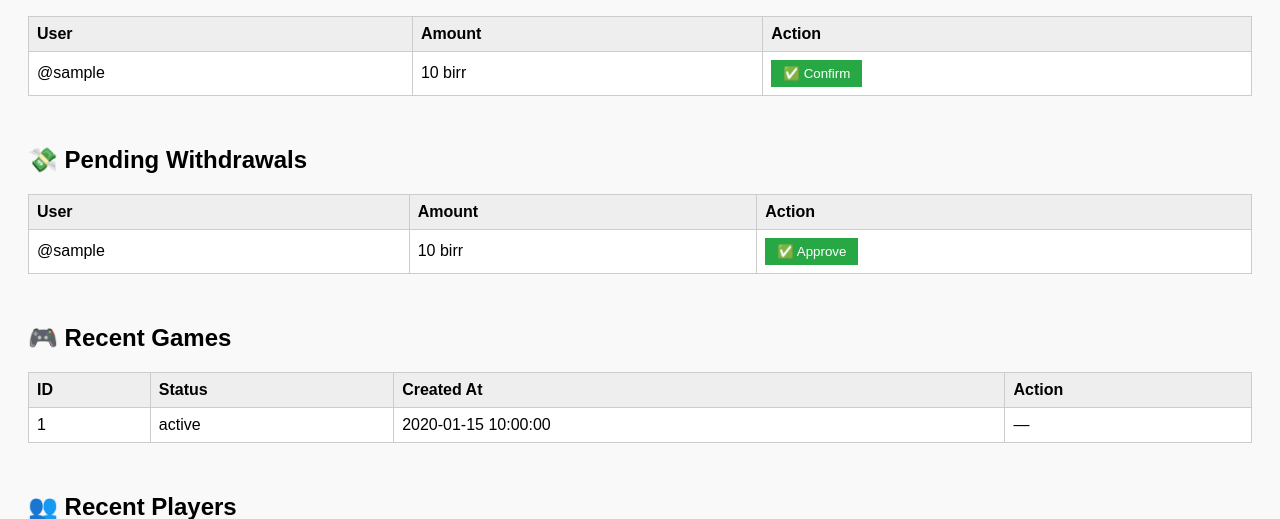
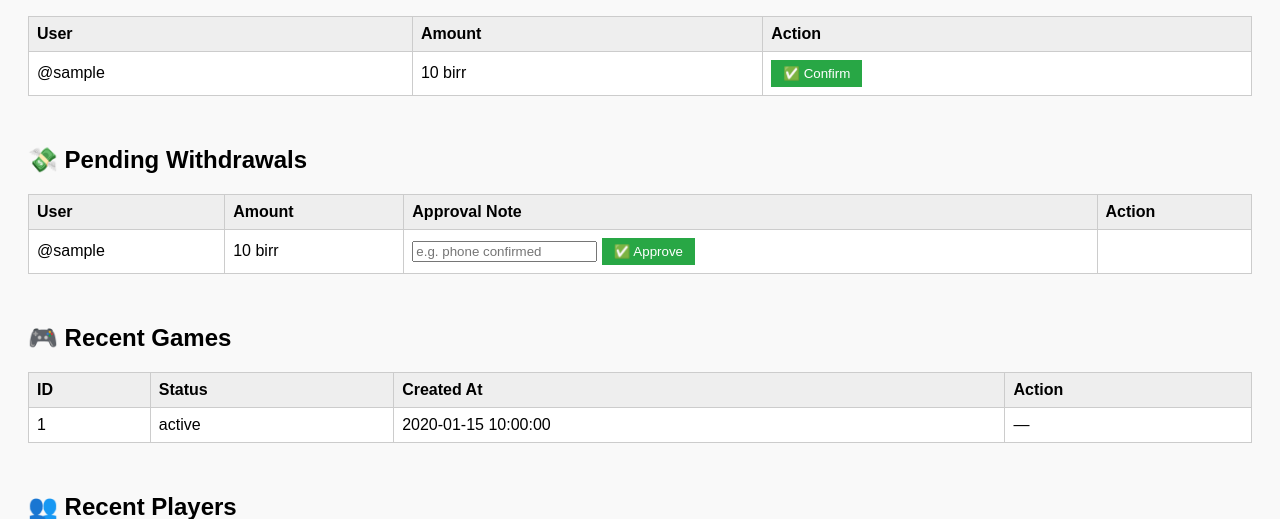
Before and after one commit to gezahegemekonen-boop/arada_bingo-dv, a Flask app: template templates/admin_dashboard.html in a window 1280 px wide. Shown: the part 178-697 px from the top of the page. Run offline with Flask 3, Linux system fonts and the light colour scheme; the template is opened without the code that fills it: most values are stand-ins (such as "Sample title", 1, 10 or a date in 2020); parts of the project's set-up code (start-up, migrations or seed data) failed here and were passed over.

Commit message:
Update admin_dashboard.html

```diff
--- a/templates/admin_dashboard.html
+++ b/templates/admin_dashboard.html
@@ -51,6 +51,7 @@
             <tr>
                 <th>User</th>
                 <th>Amount</th>
+                <th>Approval Note</th>
                 <th>Action</th>
             </tr>
             {% for tx in pending_withdrawals %}
@@ -62,9 +63,11 @@
                         <input type="hidden" name="user_id" value="{{ tx.user_id }}">
                         <input type="hidden" name="tx_id" value="{{ tx.id }}">
                         <input type="hidden" name="amount" value="{{ tx.amount }}">
+                        <input type="text" name="note" placeholder="e.g. phone confirmed">
                         <button type="submit">✅ Approve</button>
                     </form>
                 </td>
+                <td></td>
             </tr>
             {% endfor %}
         </table>
```
